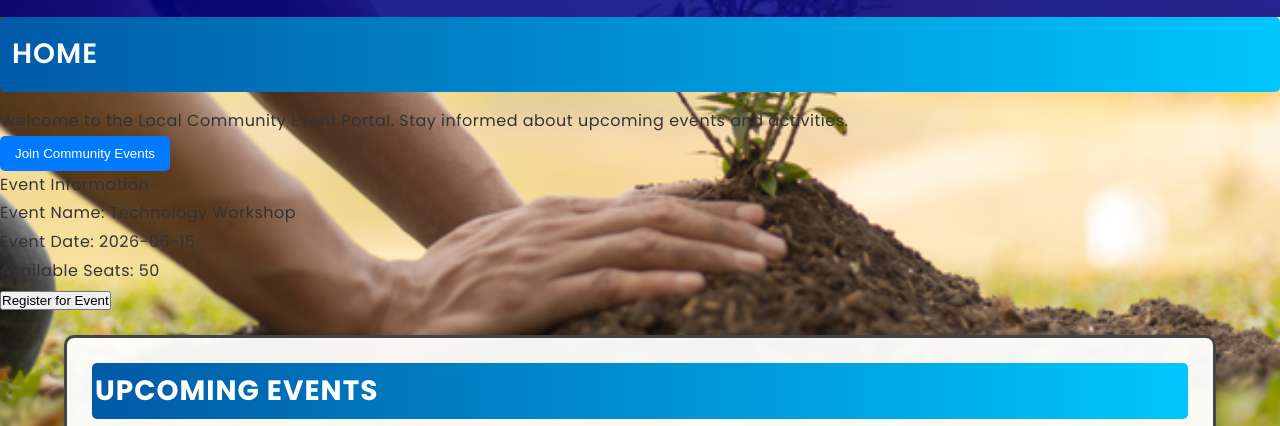
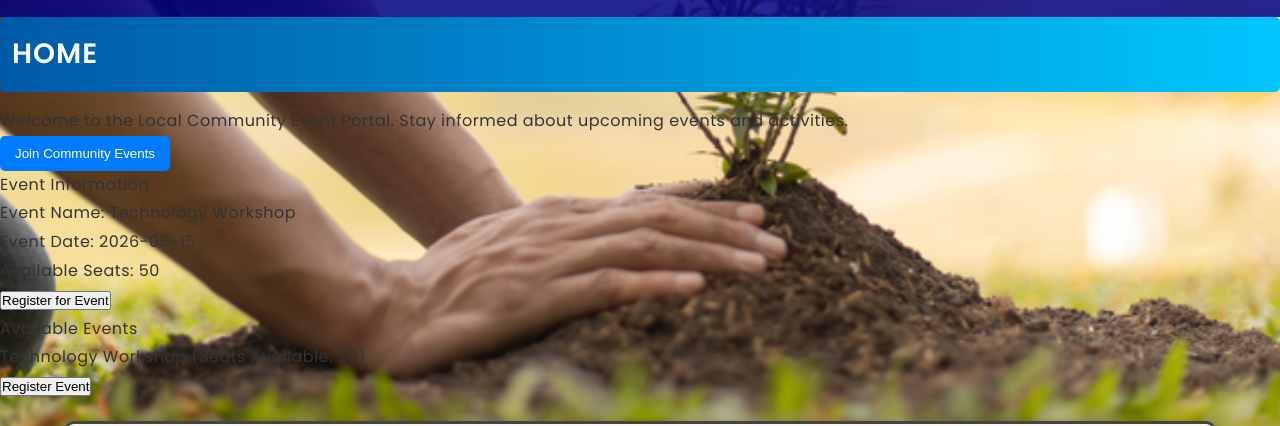
Before and after one commit to Hemapriya-10/Digital-Nurture-Upskilling, a plain HTML site: page Local-Community-Event-Portal/index.html in a window 1280 px wide. Shown: the part 374-800 px from the top of the page. Drawn offline with Linux system fonts and the light colour scheme.

Commit message:
Completed JavaScript Exercise 3 - Conditionals Loops Error Handling

```diff
--- a/Local-Community-Event-Portal/index.html
+++ b/Local-Community-Event-Portal/index.html
@@ -97,6 +97,15 @@ body {
 </button>
 
 <p id="seatCount"></p>
+<h3>Available Events</h3>
+
+<div id="eventList"></div>
+
+<button onclick="registerForEvent()">
+    Register Event
+</button>
+
+<p id="registrationStatus"></p>
     </section>
 
     <!-- Events Section -->
--- a/Local-Community-Event-Portal/main.js
+++ b/Local-Community-Event-Portal/main.js
@@ -48,3 +48,97 @@ function registerSeat() {
 
     }
 }
+// =====================================
+// Conditionals, Loops and Error Handling
+// =====================================
+
+const events = [
+
+    {
+        name: "Technology Workshop",
+        seats: 25,
+        isUpcoming: true
+    },
+
+    {
+        name: "Health Camp",
+        seats: 0,
+        isUpcoming: true
+    },
+
+    {
+        name: "Cultural Festival",
+        seats: 50,
+        isUpcoming: false
+    }
+
+];
+
+let eventDisplay = "";
+
+events.forEach(function(event) {
+
+    // if-else condition
+
+    if(event.isUpcoming && event.seats > 0) {
+
+        eventDisplay +=
+            `<p>
+                ${event.name}
+                (Seats Available:
+                ${event.seats})
+            </p>`;
+    }
+
+    else {
+
+        console.log(
+            `${event.name}
+            is not available`
+        );
+    }
+
+});
+
+document.getElementById("eventList")
+.innerHTML = eventDisplay;
+
+
+// Registration Logic using try-catch
+
+function registerForEvent() {
+
+    try {
+
+        let selectedEvent = events[0];
+
+        if(selectedEvent.seats <= 0) {
+
+            throw new Error(
+                "No seats available"
+            );
+        }
+
+        selectedEvent.seats--;
+
+        document.getElementById(
+            "registrationStatus"
+        ).innerHTML =
+
+        `Successfully Registered!
+         Remaining Seats:
+         ${selectedEvent.seats}`;
+
+    }
+
+    catch(error) {
+
+        document.getElementById(
+            "registrationStatus"
+        ).innerHTML =
+
+        error.message;
+
+        console.error(error);
+    }
+}
```
Also changed, not shown: Local-Community-Event-Portal/screenshots/js-ex3.png (added).
